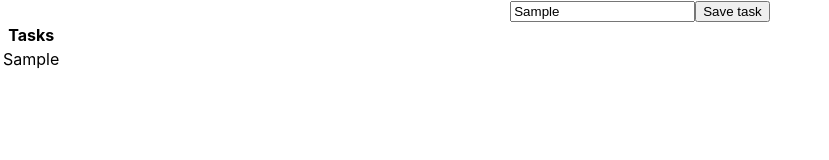
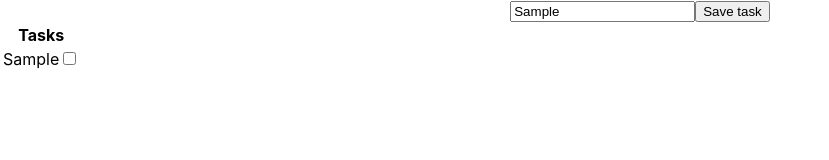
Before and after one commit to BrayanGuerreroXD/react-taskapp-localstorage, a React (Create React App) app: page / in a window 1280 px wide. Both pictures are taken after typing "Sample" into the empty fields and a click on the button "Save task". Shown: the top 160 px of the page, without its empty margins (0-829 px from the left). Built offline with nearby package versions, Linux system fonts and the light colour scheme.

Commit message:
Add checkbox to table

```diff
--- a/src/components/TaskTable.jsx
+++ b/src/components/TaskTable.jsx
@@ -1,4 +1,4 @@
-export const TaskTable = ({tasks}) => {
+export const TaskTable = ({ tasks }) => {
   return (
     <table>
       <thead>
@@ -9,7 +9,10 @@ export const TaskTable = ({tasks}) => {
       <tbody>
         {tasks.map((task) => (
           <tr key={task.name}>
-            <td>{task.name}</td>
+            <td>
+              {task.name}
+              <input type="checkbox" value={task.done} />
+            </td>
           </tr>
         ))}
       </tbody>
```
